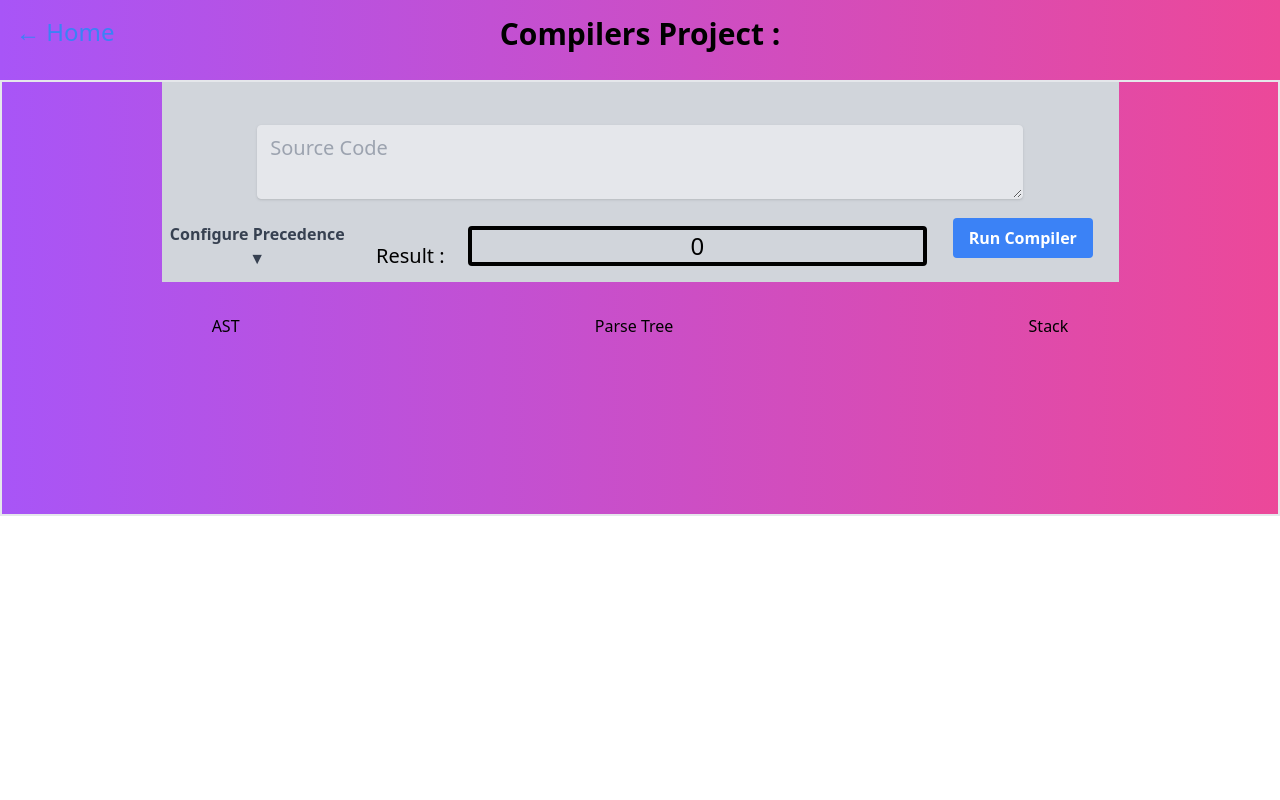
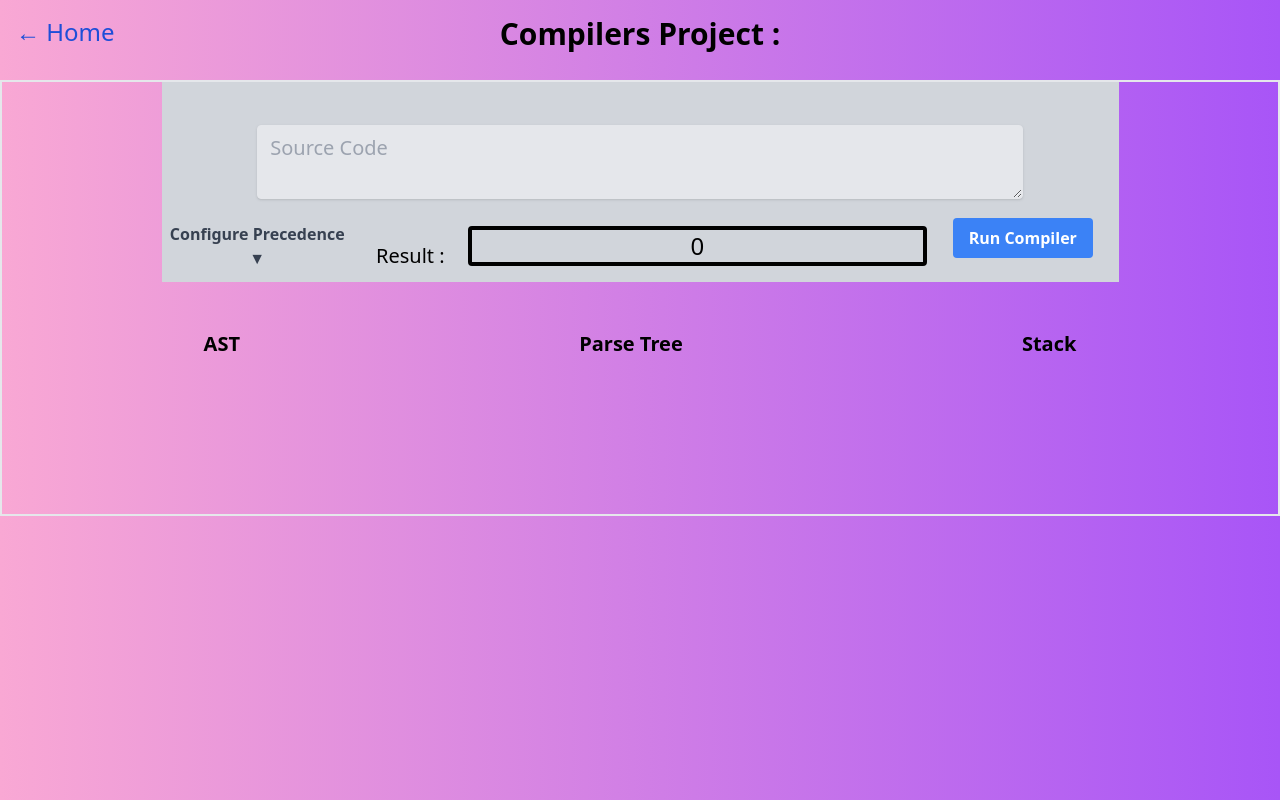
Before and after one commit to PranoSA/New-Portfolio-Site, a Next.js app: page /compilers in a window 1280 px wide. Built offline with nearby package versions, Linux system fonts and the light colour scheme.

Commit message:
Newest version of Parser Dependency

```diff
--- a/src/app/compilers/layout.tsx
+++ b/src/app/compilers/layout.tsx
@@ -1,4 +1,4 @@
-import Link from "next/link";
+import Link from 'next/link';
 
 export const metadata = {
   title: 'Next.js',
@@ -14,11 +14,18 @@ export const metadata = {
     <html lang="en">
       <body>
         <div className="fixed top-0 left-0 p-4">
-          <Link href="/" className="text-blue-500 hover:underline text-2xl">
+          <Link
+            href="/"
+            className="text-blue-700 text-bold hover:underline text-2xl"
+          >
             ← Home
           </Link>
         </div>
+        <div className="h-full">
+          <div className="bg-gradient-to-r from-pink-300 to-purple-500 min-h-screen min-w-screen">
             {children}
+          </div>
+        </div>
       </body>
     </html>
   );
--- a/src/app/compilers/page.tsx
+++ b/src/app/compilers/page.tsx
@@ -491,15 +491,22 @@ export default function Home() {
             })}
             <div className="w-full flex flex-center p-4 text-center">
               <div className="w-full flex flex-center justify-around p-4 text-center h-10">
-                <button onClick={() => setDisplayState(DisplayStates.AST)}>
+                <button
+                  className=" text-black text-xl  font-bold p-4  rounded h-10 "
+                  onClick={() => setDisplayState(DisplayStates.AST)}
+                >
                   AST
                 </button>
                 <button
+                  className=" text-black text-xl  font-bold p-4  rounded h-10 "
                   onClick={() => setDisplayState(DisplayStates.ParseTree)}
                 >
                   Parse Tree
                 </button>
-                <button onClick={() => setDisplayState(DisplayStates.Stack)}>
+                <button
+                  className=" text-black text-xl  font-bold p-4  rounded h-10 "
+                  onClick={() => setDisplayState(DisplayStates.Stack)}
+                >
                   Stack
                 </button>
               </div>
@@ -513,7 +520,7 @@ export default function Home() {
                   <div className="w-full p-4 text-center">
                     {grammarRules.map((rule, index) => {
                       return (
-                        <p key={index} className="p-4">
+                        <p key={index} className="p-4 text-xl text-bold">
                           Rule #{index + 1} : {rule}
                         </p>
                       );
```
Also changed, not shown: 1 other file (tests, documents, lock files or other folders). Lines whose indentation alone changed are shown as unchanged.
